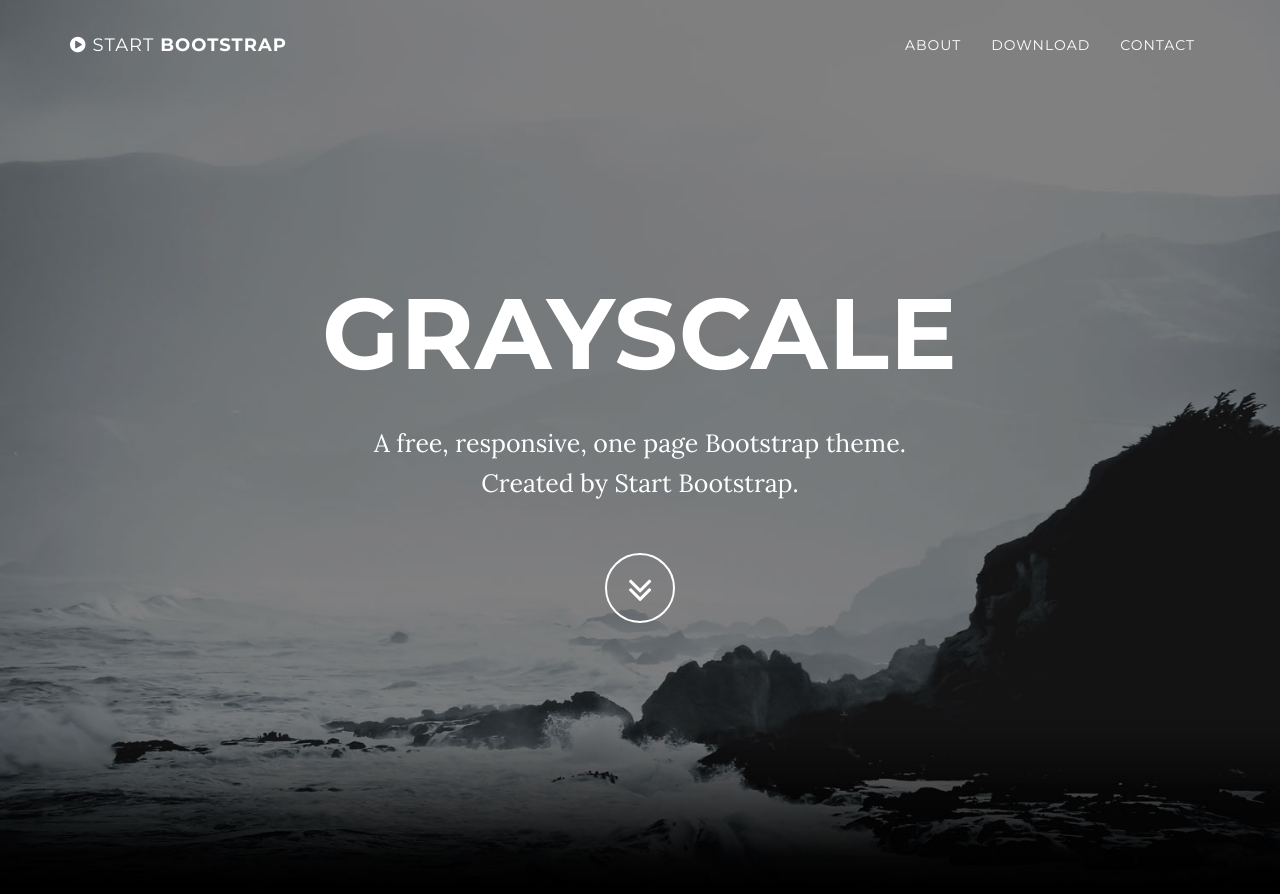
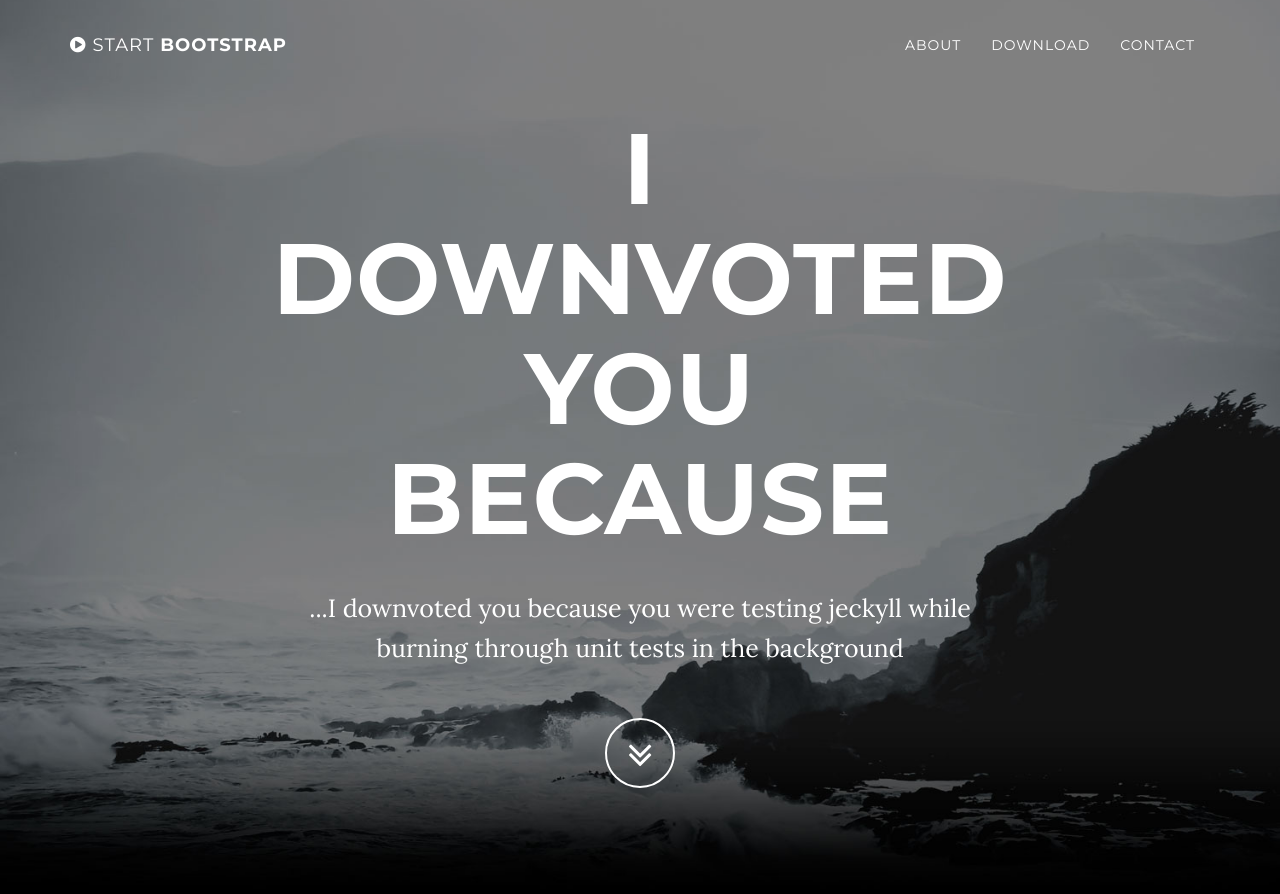
Before and after one commit to WillSullivan/IDYBJeckyll, a Jekyll site: the page built from index.md, in a window 1280 px wide and 900 px high. Shown: the top 894 px of the window. Built offline with Jekyll 4.4.1, drawn with Linux system fonts in a browser that asks for light colours.

Commit message:
Update header.html

```diff
--- a/_includes/header.html
+++ b/_includes/header.html
@@ -4,8 +4,8 @@
             <div class="container">
                 <div class="row">
                     <div class="col-md-8 col-md-offset-2">
-                        <h1 class="brand-heading">Grayscale</h1>
-                        <p class="intro-text">A free, responsive, one page Bootstrap theme.<br>Created by Start Bootstrap.</p>
+                        <h1 class="brand-heading">I Downvoted you because</h1>
+                        <p class="intro-text">...{{ page.iDownvotedYouBecause }}</p>
                         <a href="#about" class="btn btn-circle page-scroll">
                             <i class="fa fa-angle-double-down animated"></i>
                         </a>
```
